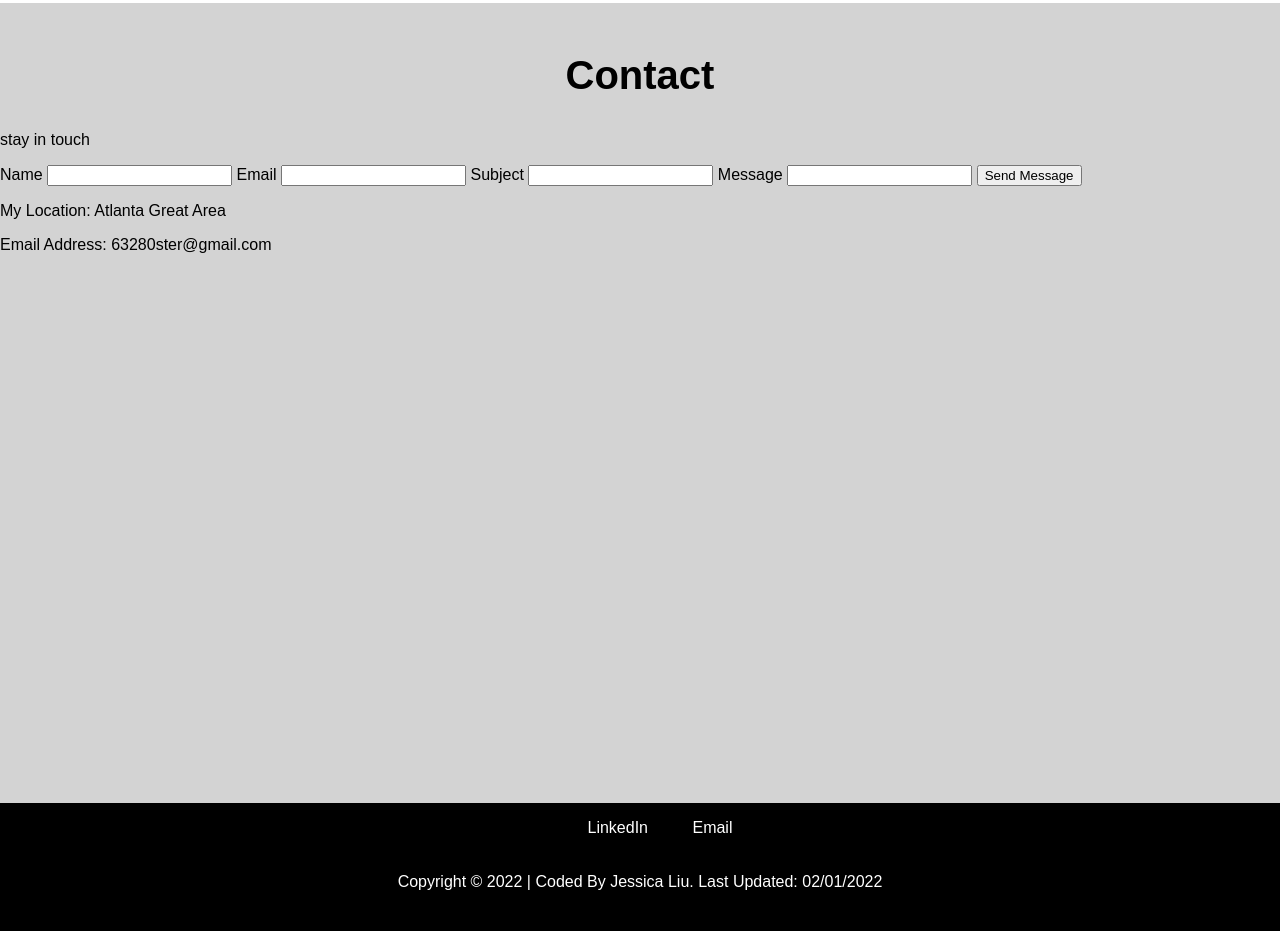
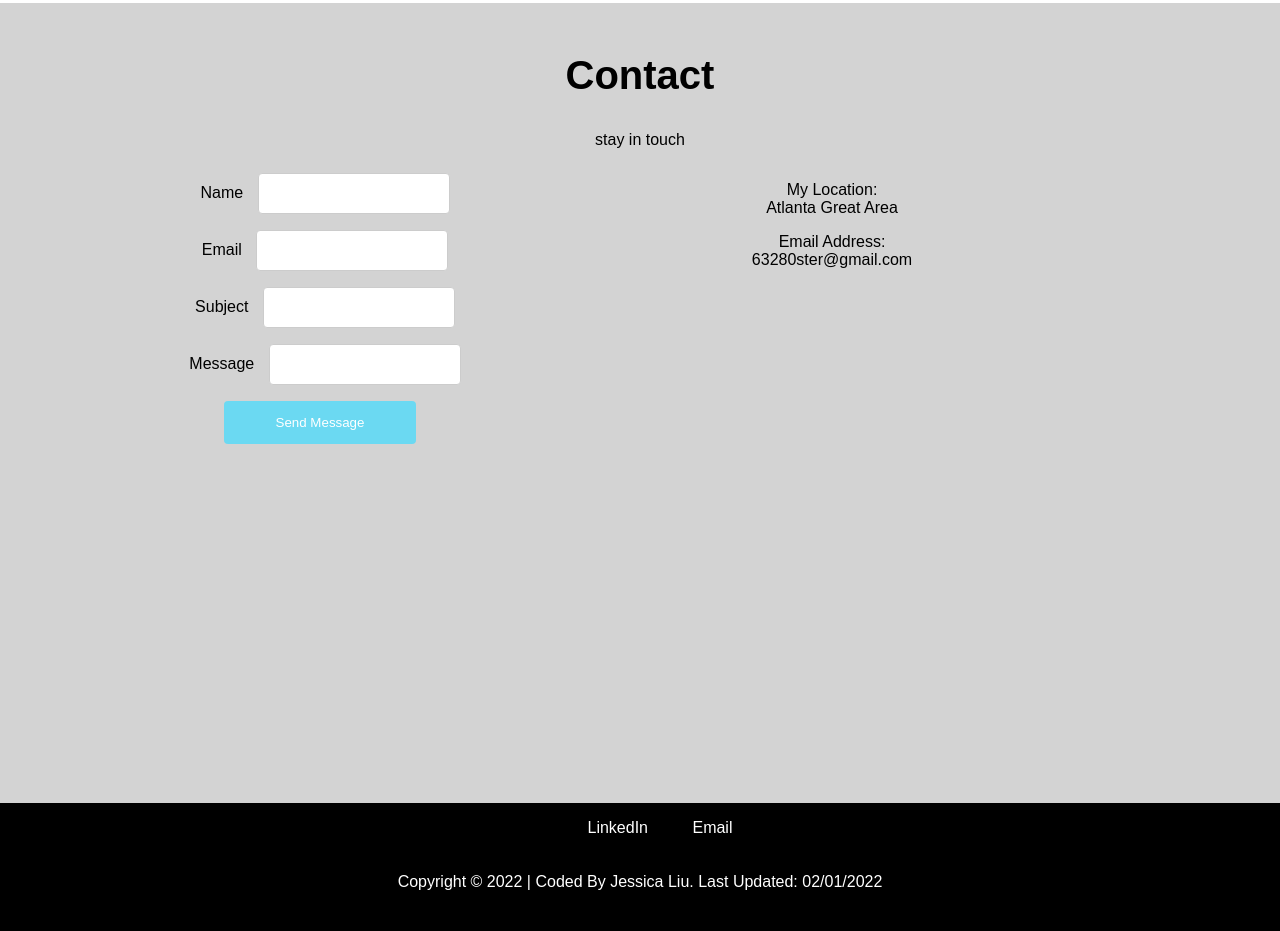
Before and after one commit to jessicaliu42/UX_UI_HW_17, a plain HTML site: page index.html in a window 1280 px wide. Shown: the part 3330-4261 px from the top of the page. Drawn offline with Linux system fonts and the light colour scheme.

Commit message:
update form css

```diff
--- a/css/index.css
+++ b/css/index.css
@@ -110,6 +110,55 @@ section h1{
 .contact{
     background-color: lightgrey;
 }
+.contactContent{
+    /* padding-left: 350px; */
+    text-align: center;
+}
+form{
+    width: 50%;
+    position: absolute;
+}
+label{
+    padding: 10px;
+}
+input[type=text], select {
+    width: 30%;
+    padding: 12px 20px;
+    margin: 8px 0;
+    display: inline-block;
+    border: 1px solid #ccc;
+    border-radius: 4px;
+    box-sizing: border-box;
+  }
+  input[type=email], select {
+    width: 30%;
+    padding: 12px 20px;
+    margin: 8px 0;
+    display: inline-block;
+    border: 1px solid #ccc;
+    border-radius: 4px;
+    box-sizing: border-box;
+  }
+
+  input[type=submit] {
+    width: 30%;
+    background-color: #6BD9F2;
+    color: white;
+    padding: 14px 20px;
+    margin: 8px 0;
+    border: none;
+    border-radius: 4px;
+    cursor: pointer;
+  }
+
+  input[type=submit]:hover {
+    background-color: #6BD9F2;
+  }
+  .contactintro{
+    position: absolute;
+    display: inline-block;
+    width: 30%;
+  }
 .footer{
     width: 100%;
     height: 150px;
--- a/index.html
+++ b/index.html
@@ -64,7 +64,7 @@
 
     <section class="section resume">
         <!--resume-->
-        <h1>Resume</h1>
+         <h1>Resume</h1>
         <div class="resumeContent">
 
             <img class="meimage" src="asset/photo-1552664688-cf412ec27db2.jpeg">
@@ -76,31 +76,37 @@
     <!--contact-->
     <section class="section contact">
         <h1>Contact</h1>
+        <div class="contactContent">
         <p>stay in touch</p>
         <form>
                 <label for="fname">Name</label>
                 <input type="text" id="fname" name="fname">
+                <br/>
                 <label for="femail">Email</label>
                 <input type="email" id="femail" name="femail">
+                <br/>
                 <label for="fsubject">Subject</label>
                 <input type="text" id="fsubject" name="fsubject">
+                <br/>
                 <label for="fmessage">Message</label>
                 <input type="text" id="fmessage" name="fmessage">
-                <button>Send Message</button>
+                <br/>
+                <input type="submit" value="Send Message">
         </form>
-        <div>
-            <p>My Location:
+        <div class="contactintro">
+            <p>My Location:<br />
                     Atlanta Great Area</p>
-            <p>Email Address:
+            <p>Email Address:<br/>
                     63280ster@gmail.com</p>
         </div>
+    </div>
     </section>
   <footer class="footer">
         <ul class="socialmedia">
                 <li>LinkedIn</li>
                 <li>Email</li>
-            </ul>
-            <br/>
+        </ul>
+        <br/>
         Copyright © 2022 | Coded By Jessica Liu.
         Last Updated: 02/01/2022
   </footer>
```
